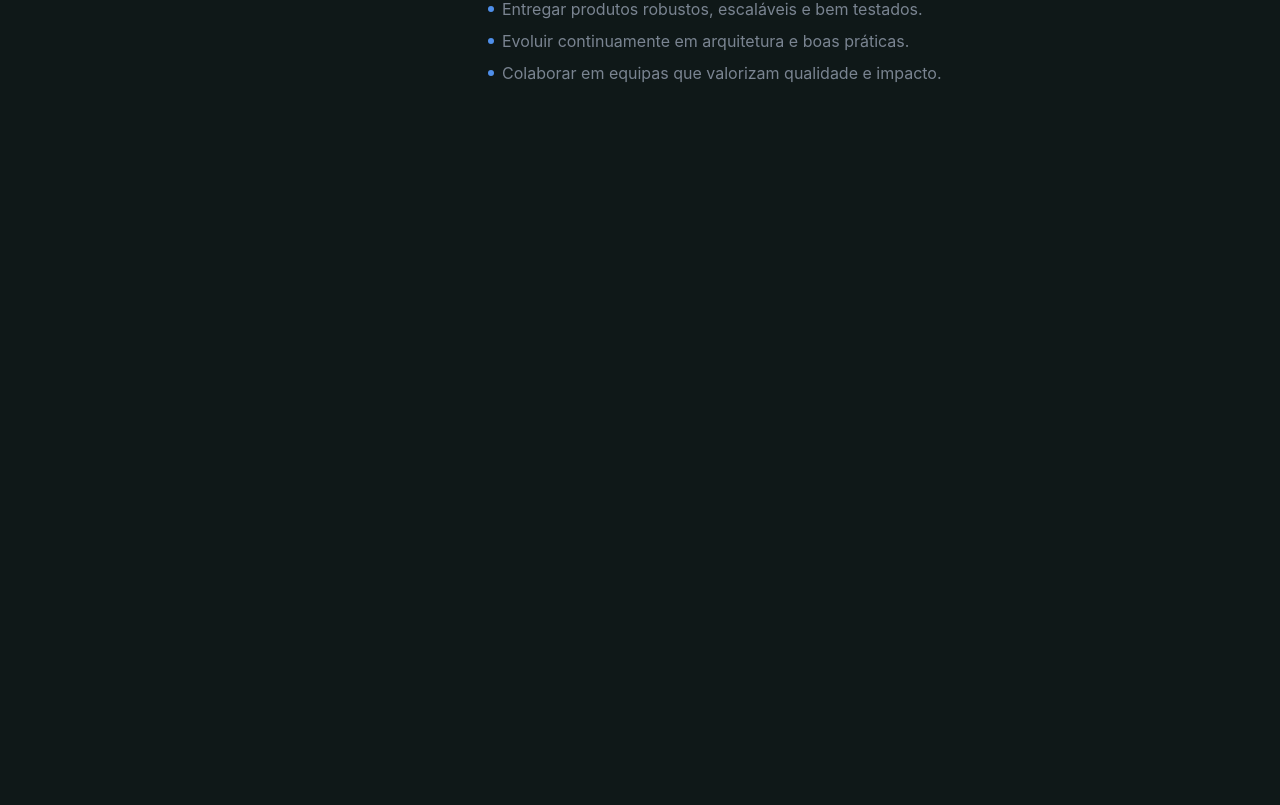
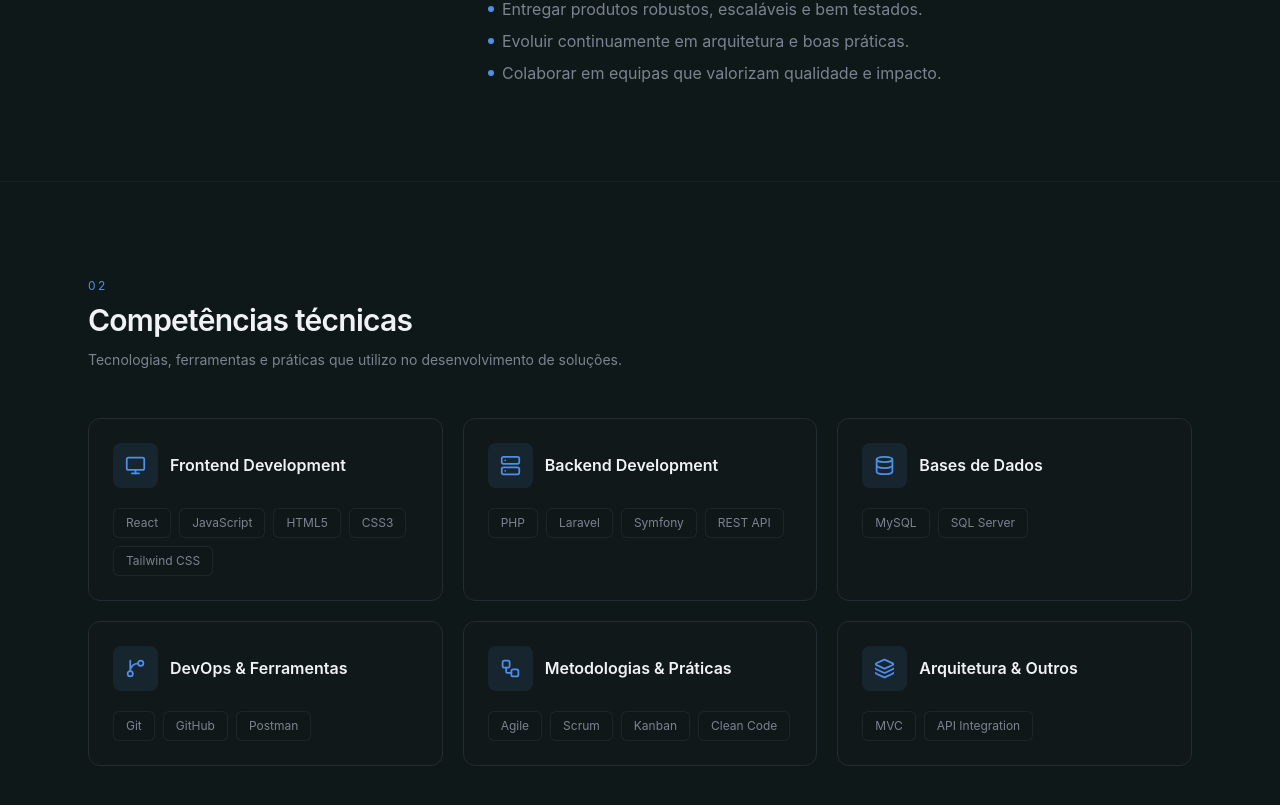
Before and after one commit to AgneloTome13/agnelo-portfolio, a React (Vite) app: page / in a window 1280 px wide. Shown: the part 876-1681 px from the top of the page. Before the commit the page ends 1057 px from the top, so only its background shows below. Built offline with nearby package versions, Linux system fonts and the light colour scheme.

Commit message:
feat: create section skills

```diff
--- a/src/App.tsx
+++ b/src/App.tsx
@@ -1,6 +1,7 @@
 import { Navbar } from "./components/layouts/Navbar"
 import { About } from "./components/sections/About"
 import { Hero } from "./components/sections/Hero"
+import { Skills } from "./components/sections/Skills"
 
 function App() {
 
@@ -9,6 +10,7 @@ function App() {
       <Navbar />
       <Hero />
       <About />
+      <Skills />
     </div>
   )
 }
--- /dev/null
+++ b/src/components/sections/Skills.tsx
@@ -0,0 +1,132 @@
+
+import { useTranslation } from "react-i18next"
+import {
+  Monitor,
+  Server,
+  Database,
+  GitBranch,
+  Workflow,
+  Layers,
+} from "lucide-react";
+
+const skillCategories = [
+  {
+    key: "frontend",
+    icon: Monitor,
+    skills: [
+      "React",
+      "JavaScript",
+      "HTML5",
+      "CSS3",
+      "Tailwind CSS",
+    ],
+  },
+  {
+    key: "backend",
+    icon: Server,
+    skills: [
+      "PHP",
+      "Laravel",
+      "Symfony",
+      "REST API",
+    ],
+  },
+  {
+    key: "database",
+    icon: Database,
+    skills: [
+      "MySQL",
+      "SQL Server",
+    ],
+  },
+  {
+    key: "devops",
+    icon: GitBranch,
+    skills: [
+      "Git",
+      "GitHub",
+      "Postman",
+    ],
+  },
+  {
+    key: "methodologies",
+    icon: Workflow,
+    skills: [
+      "Agile",
+      "Scrum",
+      "Kanban",
+      "Clean Code",
+    ],
+  },
+  {
+    key: "other",
+    icon: Layers,
+    skills: [
+      "MVC",
+      "API Integration",
+    ],
+  },
+];
+
+export function Skills() {
+  const { t } = useTranslation();
+
+  return (
+    <section
+      id="skills"
+      className="border-t border-border/50 py-24"
+    >
+      <div className="mx-auto max-w-6xl px-6">
+
+        <div className="mb-12">
+          <p className="text-xs uppercase tracking-[0.2em] text-primary">
+            02
+          </p>
+
+          <h2 className="mt-2 font-display text-3xl font-semibold tracking-tight">
+            {t("skills.title")}
+          </h2>
+
+          <p className="mt-3 max-w-xl text-sm text-muted-foreground">
+            {t("skills.subtitle")}
+          </p>
+        </div>
+
+        <div className="grid gap-5 sm:grid-cols-2 lg:grid-cols-3">
+          {skillCategories.map((category) => {
+            const Icon = category.icon;
+
+            return (
+              <div
+                key={category.key}
+                className="group rounded-xl border border-border bg-card/40 p-6 transition-all duration-300 hover:border-primary/50 hover:bg-card hover:-translate-y-1"
+              >
+                <div className="mb-5 flex items-center gap-3">
+                  <div className="rounded-lg bg-primary/10 p-3 text-primary">
+                    <Icon size={21} />
+                  </div>
+
+                  <h3 className="font-semibold text-foreground">
+                    {t(`skills.categories.${category.key}`)}
+                  </h3>
+                </div>
+
+                <div className="flex flex-wrap gap-2">
+                  {category.skills.map((skill) => (
+                    <span
+                      key={skill}
+                      className="rounded-md border border-border/70 bg-background/60 px-3 py-1.5 text-xs text-muted-foreground transition-colors group-hover:text-foreground"
+                    >
+                      {skill}
+                    </span>
+                  ))}
+                </div>
+              </div>
+            );
+          })}
+        </div>
+
+      </div>
+    </section>
+  );
+}
--- a/src/lang/en/translation.json
+++ b/src/lang/en/translation.json
@@ -20,5 +20,17 @@
         "goals.1": "Deliver robust, scalable, and well-tested products.",
         "goals.2": "Continuously evolve in architecture and best practices.",
         "goals.3": "Collaborate in teams that value quality and impact."
+    },
+    "skills": {
+    "title": "Technical Skills",
+    "subtitle": "Technologies, tools and practices I use to build software solutions.",
+    "categories": {
+      "frontend": "Frontend Development",
+      "backend": "Backend Development",
+      "database": "Databases",
+      "devops": "DevOps & Tools",
+      "methodologies": "Methodologies & Practices",
+      "other": "Architecture & Others"
     }
+  }
 }
--- a/src/lang/pt/translation.json
+++ b/src/lang/pt/translation.json
@@ -20,5 +20,17 @@
         "goals.1": "Entregar produtos robustos, escaláveis e bem testados.",
         "goals.2": "Evoluir continuamente em arquitetura e boas práticas.",
         "goals.3": "Colaborar em equipas que valorizam qualidade e impacto."
+    },
+    "skills": {
+        "title": "Competências técnicas",
+        "subtitle": "Tecnologias, ferramentas e práticas que utilizo no desenvolvimento de soluções.",
+        "categories": {
+        "frontend": "Frontend Development",
+        "backend": "Backend Development",
+        "database": "Bases de Dados",
+        "devops": "DevOps & Ferramentas",
+        "methodologies": "Metodologias & Práticas",
+        "other": "Arquitetura & Outros"
+        }
     }
 }
```
